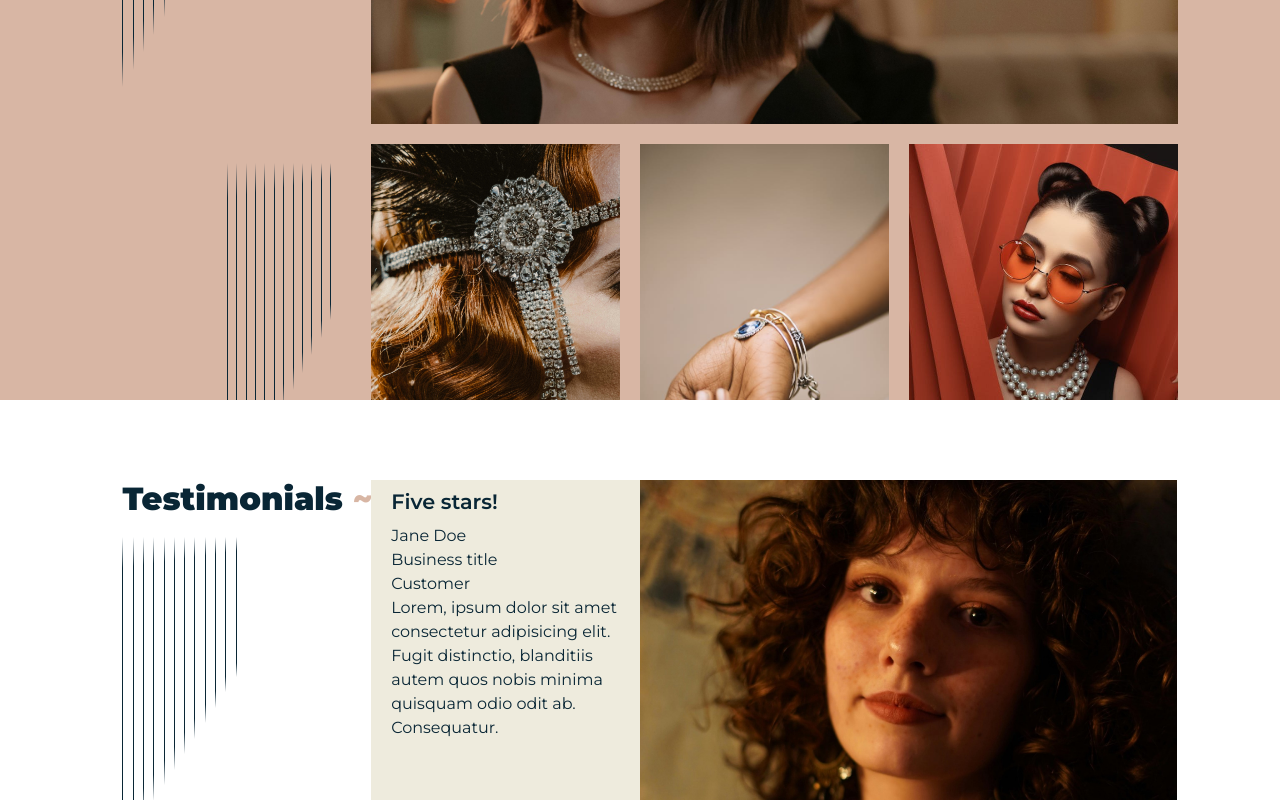
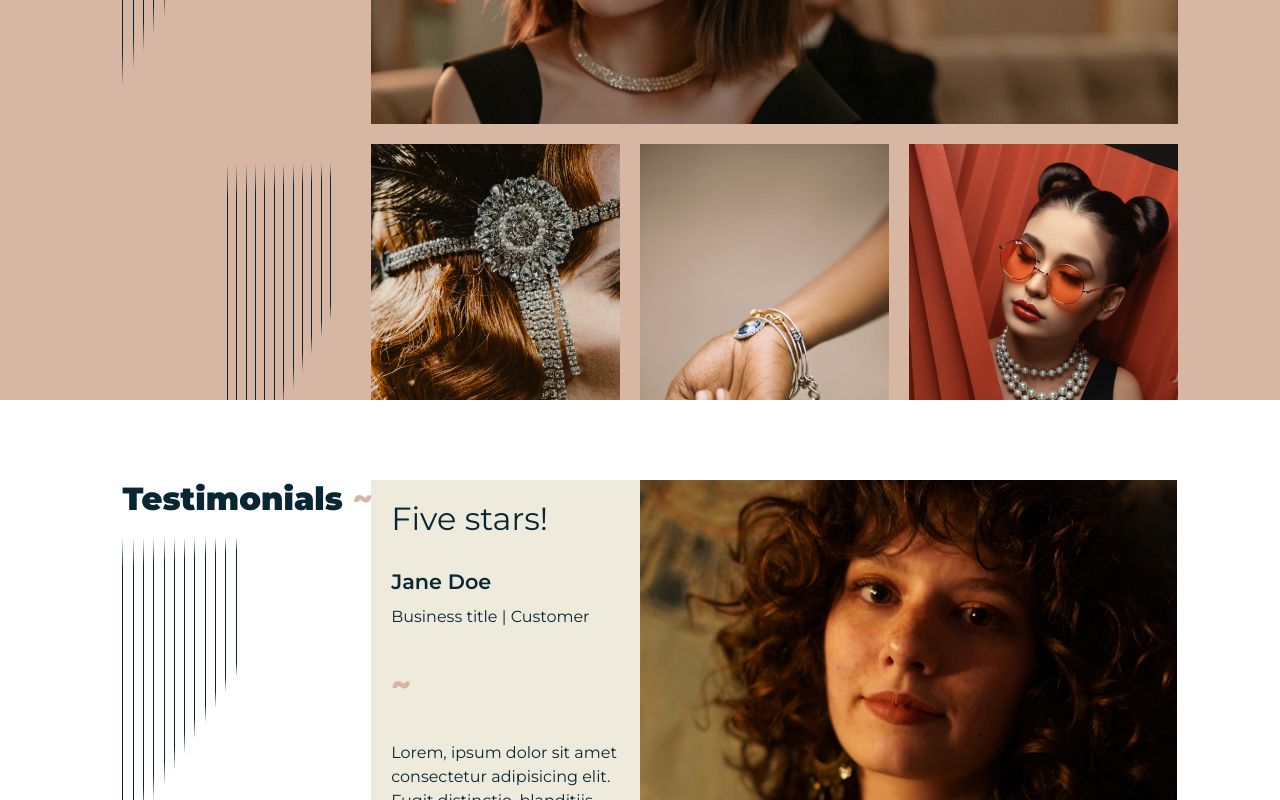
Before and after one commit to ravishanw/kheroon, a React (Vite) app: page / in a window 1280 px wide. Shown: the part 2000-2800 px from the top of the page. Built offline with nearby package versions, Linux system fonts and the light colour scheme.

Commit message:
carousel completed

```diff
--- a/src/App.jsx
+++ b/src/App.jsx
@@ -5,6 +5,7 @@ import Welcome from "./components/Welcome";
 import Products from "./components/Products";
 import OurStory from "./components/OurStory";
 import Testimonials from "./components/Testimonials";
+import ContactUs from "./components/ContactUs";
 
 const kheroonTheme = createTheme({
   palette: {
@@ -32,6 +33,7 @@ function App() {
       <Products></Products>
       <OurStory></OurStory>
       <Testimonials></Testimonials>
+      <ContactUs></ContactUs>
     </ThemeProvider>
   );
 }
--- /dev/null
+++ b/src/components/ContactUs.jsx
@@ -0,0 +1,21 @@
+import Grid from "@mui/material/Grid";
+import KheroonTitle from "./KheroonTitle";
+
+function ContactUs() {
+  return (
+    <Grid
+      container
+      spacing={0}
+      className="screen-block padding-horizontal padding-vertical"
+      sx={{ backgroundColor: "secondary.main" }}
+    >
+      <Grid item xs={12}>
+        <KheroonTitle titleText="Contact us" tildaColor="white"></KheroonTitle>
+      </Grid>
+      <Grid item xs={6}></Grid>
+      <Grid item xs={6}></Grid>
+    </Grid>
+  );
+}
+
+export default ContactUs;
--- a/src/components/KheroonArrBtn.jsx
+++ b/src/components/KheroonArrBtn.jsx
@@ -13,6 +13,7 @@ function KheroonArrBtn(props) {
         borderRadius: "0",
         borderColor: props.btnColor,
         color: props.btnColor,
+        marginRight: "20px",
         "&:hover": {
           backgroundColor: props.btnColor,
           color: "#fff",
--- a/src/components/KheroonCarousel.jsx
+++ b/src/components/KheroonCarousel.jsx
@@ -3,8 +3,10 @@ import Slider from "react-slick";
 import "slick-carousel/slick/slick.css";
 import "slick-carousel/slick/slick-theme.css";
 import Grid from "@mui/material/Grid";
+import KheroonSubTitleLg from "./KheroonSubTitleLg";
 import KheroonSubTitle from "./KheroonSubTitle";
 import Typography from "@mui/material/Typography";
+import KheroonTilda from "./KheroonTilda";
 import KheroonArrBtn from "./KheroonArrBtn";
 import ArrowBackIcon from "@mui/icons-material/ArrowBack";
 import ArrowForwardIcon from "@mui/icons-material/ArrowForward";
@@ -21,6 +23,7 @@ function KheroonCarousel(props) {
   }
 
   const settings = {
+    arrows: false,
     dots: true,
     fade: true,
     infinite: true,
@@ -48,12 +51,18 @@ function KheroonCarousel(props) {
                 container
                 spacing={0}
               >
-                <Grid item xs={4} sx={{ padding: "0 20px" }}>
-                  <KheroonSubTitle subTitle={el.title}></KheroonSubTitle>
-                  <Typography>{el.name}</Typography>
-                  <Typography>{el.designation}</Typography>
-                  <Typography>{el.company}</Typography>
-                  <Typography>{el.content}</Typography>
+                <Grid item xs={4} sx={{ padding: "20px" }}>
+                  <KheroonSubTitleLg subTitle={el.title}></KheroonSubTitleLg>
+                  <div className="carousel-business-container">
+                    <KheroonSubTitle subTitle={el.name}></KheroonSubTitle>
+                    <Typography>
+                      {el.designation} | {el.company}
+                    </Typography>
+                  </div>
+                  <KheroonTilda></KheroonTilda>
+                  <div className="carousel-content-container">
+                    <Typography>{el.content}</Typography>
+                  </div>
                 </Grid>
                 <Grid item xs={8}>
                   <img
@@ -69,14 +78,12 @@ function KheroonCarousel(props) {
       </Slider>
       <div className="carousel-controls">
         <KheroonArrBtn
-          className="button"
           ariaLabel="previous"
           btnColor="primary.main"
           onClick={handlePrevious}
           icon={<ArrowBackIcon></ArrowBackIcon>}
         ></KheroonArrBtn>
         <KheroonArrBtn
-          className="button"
           ariaLabel="next"
           btnColor="primary.main"
           onClick={handleNext}
--- /dev/null
+++ b/src/components/KheroonSubTitleLg.jsx
@@ -0,0 +1,15 @@
+import Typography from "@mui/material/Typography";
+
+function KheroonSubTitleLg(props) {
+  return (
+    <Typography
+      color="primary.main"
+      variant="h2"
+      sx={{ fontSize: "2rem", fontWeight: "400", margin: "0" }}
+    >
+      {props.subTitle}
+    </Typography>
+  );
+}
+
+export default KheroonSubTitleLg;
--- /dev/null
+++ b/src/components/KheroonTilda.jsx
@@ -0,0 +1,14 @@
+import Typography from "@mui/material/Typography";
+
+function KheroonTilda() {
+  return (
+    <Typography
+      color="secondary.main"
+      sx={{ fontSize: "2rem", fontWeight: "900", margin: "0" }}
+    >
+      ~
+    </Typography>
+  );
+}
+
+export default KheroonTilda;
--- a/src/index.css
+++ b/src/index.css
@@ -22,6 +22,7 @@ a {
 }
 .screen-block {
     max-height: 100vh;
+    min-height: 100vh;
     overflow: hidden;
 }
 .hover-craft {
@@ -145,8 +146,15 @@ a {
     overflow: hidden;
     width: 100%;
 }
+.carousel-business-container {
+    margin: 2rem 0;
+}
+.carousel-content-container {
+    margin-top: 2rem;
+}
 .carousel-controls {
     bottom: 20px;
+    left: 20px;
     position:absolute;
 }
 
@@ -168,17 +176,10 @@ a {
     }
 }
 @keyframes imgHype {
-    /* 0% {
+    0% {
         object-position: 0% 20%;
     }
     100% {
         object-position: 0% 40%;
-    } */
-    0% {
-        filter:sepia(1);
     }
-    100% {
-        filter:sepia(0);
-    }
-
 }
```
